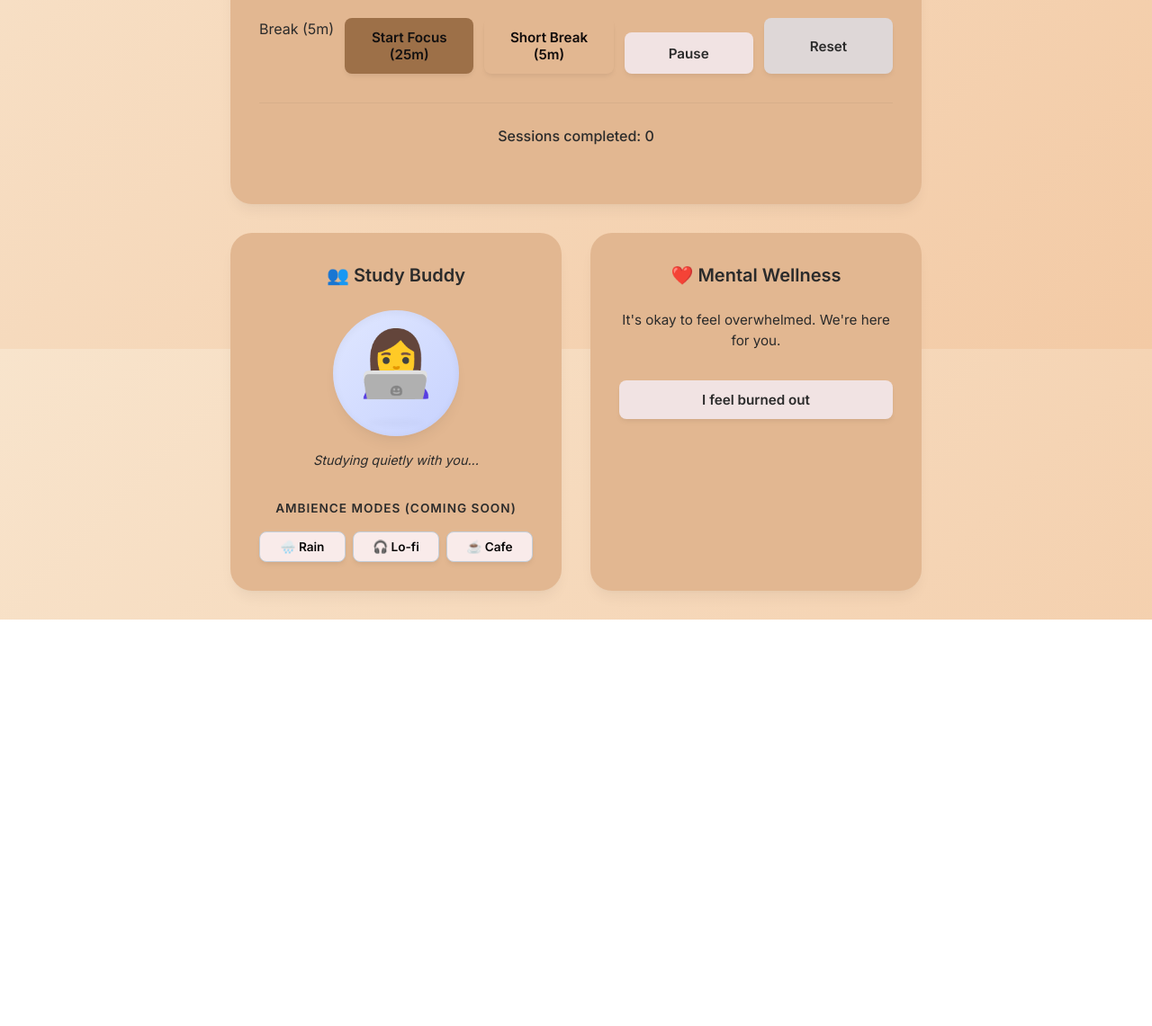
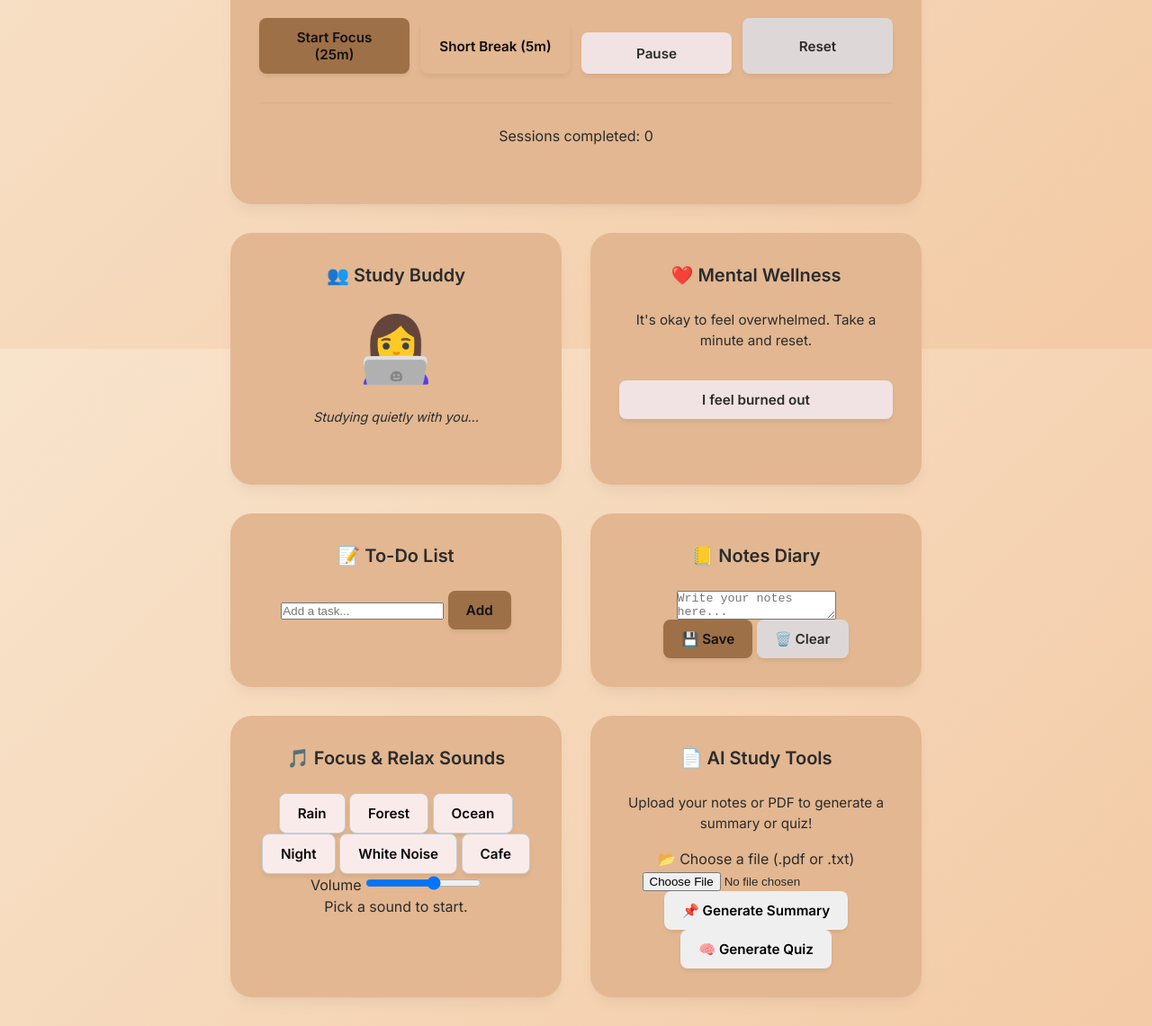
Before and after one commit to tripathisneha352-dotcom/project, a plain HTML site: page index.html in a window 1280 px wide. Shown: the part 412-1553 px from the top of the page at 90% size. Before the commit the page ends 1101 px from the top, so only its background shows below. Drawn offline with Linux system fonts and the light colour scheme.

Commit message:
Add files via upload

```diff
--- a/index.html
+++ b/index.html
@@ -1,89 +1,67 @@
 <!DOCTYPE html>
 <html lang="en">
 <head>
-    <meta charset="UTF-8">
-    <meta name="viewport" content="width=device-width, initial-scale=1.0">
-    <!-- Meta tags for SEO -->
-    <title>Smart Study Assistant for B.Tech Students</title>
-    <meta name="description" content="A modern, aesthetic study timer and burnout assistant for B.Tech students. Includes Pomodoro timer and study buddy.">
-    <!-- Google Fonts for modern typography -->
-    <link rel="preconnect" href="https://fonts.googleapis.com">
-    <link rel="preconnect" href="https://fonts.gstatic.com" crossorigin>
-    <link href="https://fonts.googleapis.com/css2?family=Inter:wght@400;500;600;700&display=swap" rel="stylesheet">
-    <!-- Link to custom stylesheets -->
-    <link rel="stylesheet" href="style.css">
+    <meta charset="UTF-8" />
+  <meta name="viewport" content="width=device-width, initial-scale=1.0" />
+  <title>Smart Study Assistant</title>
+  <meta
+    name="description"
+    content="A simple Pomodoro-style study assistant with a study buddy and burnout support."
+  />
+  <link rel="preconnect" href="https://fonts.googleapis.com" />
+  <link rel="preconnect" href="https://fonts.gstatic.com" crossorigin />
+  <link
+    href="https://fonts.googleapis.com/css2?family=Inter:wght@400;500;600;700&display=swap"
+    rel="stylesheet"
+  />
+  <link rel="stylesheet" href="style.css" />
 </head>
 <body>
-    <!-- Navbar -->
+
 <nav class="navbar">
-        <div class="navbar-content">
     <h1>🧑‍🎓 Smart Study Assistant</h1>
-            <p class="subtitle">For B.Tech Students</p>
-        </div>
-        <!-- FUTURE EXPANSION: Exam planner link, progress dashboard link can go here -->
+    <p class="subtitle">Focus better. Recover better.</p>
 </nav>
 
-    <!-- Main Dashboard Layout -->
 <main class="dashboard">
-        <!-- Section 1: Timer Section (Pomodoro Style) -->
-        <section class="card timer-section" id="timer-section">
+    <section class="card timer-section">
       <h2>⏱️ Study Timer</h2>
+
       <div class="timer-inputs">
-                <input type="number" id="study-input" placeholder="Study (min)" min="1">
-                <input type="number" id="break-input" placeholder="Break (min)" min="1">
+        <label>
+          Study (min)
+          <input type="number" id="study-input" min="1" value="25" />
+        </label>
+        <label>
+          Break (min)
+          <input type="number" id="break-input" min="1" value="5" />
+        </label>
       </div>
-
       <div class="timer-display" id="time-display">25:00</div>
-
       <div class="timer-controls">
-                 Break (5m)</button>
-                <button id="start-btn" class="btn primary-btn">Start Focus</button>
-                <button id="break-btn" class="btn secondary-btn">Short Break</button>
-                <button id="pause-btn" class="btn warning-btn" aria-label="Pause Timer">Pause</button>
-                <button id="reset-btn" class="btn danger-btn" aria-label="Reset Timer">Reset</button>
+        <button id="start-btn" class="btn primary-btn">Start Focus (25m)</button>
+        <button id="break-btn" class="btn secondary-btn">Short Break (5m)</button>
+        <button id="pause-btn" class="btn warning-btn">Pause</button>
+        <button id="reset-btn" class="btn danger-btn">Reset</button>
       </div>
-
       <div class="progress-info">
-                <p id="session-count" class="metrics-text">Sessions completed: 0</p>
+        <p id="session-count">Sessions completed: 0</p>
         <p id="reward-message" class="reward-msg"></p>
       </div>
     </section>
-
-        <!-- Section 2: Study Buddy Animation Section -->
-        <section class="card buddy-section" id="buddy-section">
+     <section class="card buddy-section">
       <h2>👥 Study Buddy</h2>
-            <!-- FUTURE EXPANSION: Dropdown to select multiple study buddies -->
-
       <div class="buddy-container">
-                <!-- Simple CSS placeholder animated avatar mimicking "study with me" -->
-                <div class="buddy-placeholder">
         <div class="buddy-avatar" aria-hidden="true">👩‍💻</div>
-                    <div class="buddy-shadow"></div>
-                </div>
         <p class="buddy-status">Studying quietly with you...</p>
       </div>
-
-            <div class="ambience-controls">
-                <h3>Ambience Modes (Coming Soon)</h3>
-                <!-- FUTURE EXPANSION: Actual music/ambience integration -->
-                <div class="ambience-buttons">
-                    <button class="btn accent-btn" onclick="alert('Rain sounds coming in future update!')">🌧️ Rain</button>
-                    <button class="btn accent-btn" onclick="alert('Lo-fi beats coming in future update!')">🎧 Lo-fi</button>
-                    <button class="btn accent-btn" onclick="alert('Coffee shop sounds coming in future update!')">☕ Cafe</button>
-                </div>
-            </div>
     </section>
-
-        <!-- Section 3: Burnout Support Section -->
-        <section class="card burnout-section" id="burnout-section">
+    <section class="card burnout-section">
       <h2>❤️ Mental Wellness</h2>
-            <p class="support-text">It's okay to feel overwhelmed. We're here for you.</p>
-
+      <p class="support-text">It's okay to feel overwhelmed. Take a minute and reset.</p>
         <button id="burnout-btn" class="btn warning-btn">I feel burned out</button>
-
-            <!-- Hidden by default, shown when burnout button is clicked -->
-            <div id="burnout-options" class="hidden glass-panel">
-                <p class="question-text">What are you feeling right now?</p>
+        <div id="burnout-options" class="hidden burnout-options">
+        <p>What are you feeling right now?</p>
         <div class="options-grid">
           <button class="btn option-btn" data-reason="anxiety">Anxiety</button>
           <button class="btn option-btn" data-reason="focus">Can't focus</button>
@@ -91,40 +69,90 @@
         </div>
       </div>
 
-            <!-- Message container shown after selecting a reason -->
-            <div id="burnout-message" class="hidden message-box"></div>
-        </section>
+      <div id="burnout-message" class="hidden message-box" aria-live="polite"></div>
 
-        <!-- FUTURE EXPANSION: Progress Tracking System Section -->
-        <!--
-        <section class="card progress-section">
-            <h2>Target Progress</h2>
-             Chart or detailed stats go here
-        </section>
-        -->
-
-        <!-- FUTURE EXPANSION: Exam Planner Section -->
-        <!--
-        <section class="card planner-section">
-            <h2>Upcoming Exams</h2>
-             Syllabus tracker, deadlines, etc.
-        </section>
-        -->
-
-    </main>
-
-    <!-- Generic Popup Modal (used for timer completion) -->
-    <div id="popup-modal" class="modal hidden" aria-modal="true" role="dialog">
-        <div class="modal-content glass-effect">
-            <h2 id="popup-title">Great job!</h2>
-            <p id="popup-text">You completed a study session!</p>
-            <div class="popup-actions">
+      <div id="popup-modal" class="modal hidden" role="dialog" aria-modal="true" aria-labelledby="popup-title">
+    <div class="modal-content">
+      <h3 id="popup-title">Great job!</h3>
+      <p id="popup-text">You completed a study session.</p>
       <button id="close-popup-btn" class="btn primary-btn">Continue</button>
     </div>
   </div>
+    </section>
+
+
+
+  <section class="card todo-section">
+    <h2>📝 To-Do List</h2>
+
+    <div class="todo-input">
+        <input type="text" id="todo-input" placeholder="Add a task..." />
+        <button onclick="addTask()" class="btn primary-btn">Add</button>
     </div>
 
-    <!-- Main JavaScript Logic -->
+    <ul id="todo-list"></ul>
+</section>
+
+
+<section class="card notes-section">
+    <h2>📒 Notes Diary</h2>
+
+    <textarea id="notes-area" placeholder="Write your notes here..."></textarea>
+
+    <div class="notes-actions">
+        <button id="downloadNotesBtn" class="btn primary-btn">💾 Save </button>
+        <button id="clearNotesBtn" class="btn danger-btn">🗑️ Clear</button>
+    </div>
+</section>
+
+        <section class="card sounds-section" id="sounds-section">
+    <h2>🎵 Focus & Relax Sounds</h2>
+
+    <div class="sound-buttons">
+        <button class="btn accent-btn sound-btn" data-sound="audio/rain.mp3">Rain</button>
+        <button class="btn accent-btn sound-btn" data-sound="audio/forest.mp3">Forest</button>
+        <button class="btn accent-btn sound-btn" data-sound="audio/ocean.mp3">Ocean</button>
+        <button class="btn accent-btn sound-btn" data-sound="audio/night.mp3">Night</button>
+        <button class="btn accent-btn sound-btn" data-sound="audio/white-noise.mp3">White Noise</button>
+        <button class="btn accent-btn sound-btn" data-sound="audio/cafe.mp3">Cafe</button>
+    </div>
+
+    <div class="volume-control">
+        <label for="volume-slider">Volume</label>
+        <input type="range" id="volume-slider" min="0" max="1" step="0.01" value="0.6">
+    </div>
+
+    <p id="sound-status" class="status-text">Pick a sound to start.</p>
+</section>
+
+<section class="card upload-section" id="upload-section">
+    <h2>📄 AI Study Tools</h2>
+    <p class="support-text">Upload your notes or PDF to generate a summary or quiz!</p>
+
+    <label class="file-upload-label" for="fileInput">
+        <span id="file-label-text">📂 Choose a file (.pdf or .txt)</span>
+        <input type="file" id="fileInput" accept=".pdf,.txt" onchange="handleFileUpload(event)">
+    </label>
+
+    <div id="file-status" class="file-status hidden"></div>
+
+    <div class="ai-buttons">
+        <button class="btn ai-btn" onclick="generateSummary()">📌 Generate Summary</button>
+        <button class="btn ai-btn" onclick="generateQuiz()">🧠 Generate Quiz</button>
+    </div>
+
+    <div id="ai-loader" class="ai-loader hidden">
+        <div class="spinner"></div>
+        <span id="loader-text">Thinking...</span>
+    </div>
+
+    <div id="outputBox"></div>
+</section>
+</main>
+
 <script src="script.js"></script>
+
+
+
 </body>
 </html>
```
Lines whose indentation alone changed are shown as unchanged.
